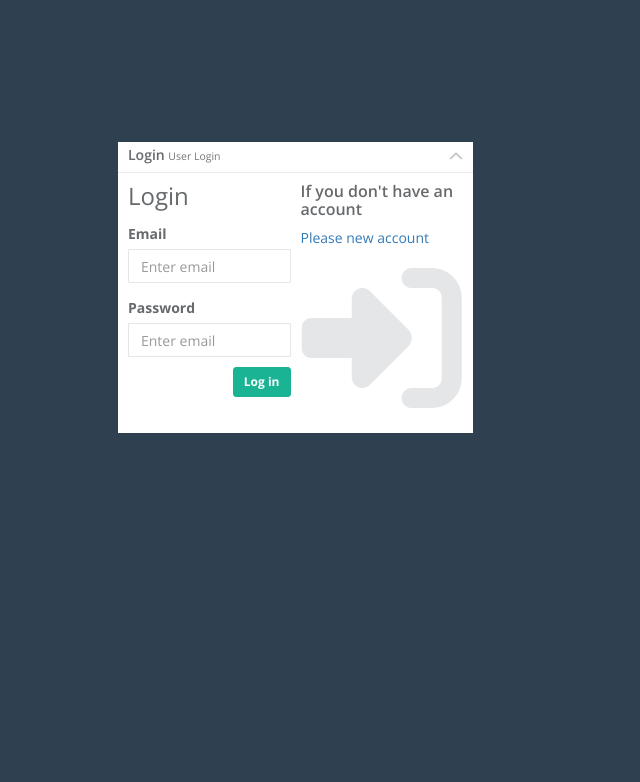
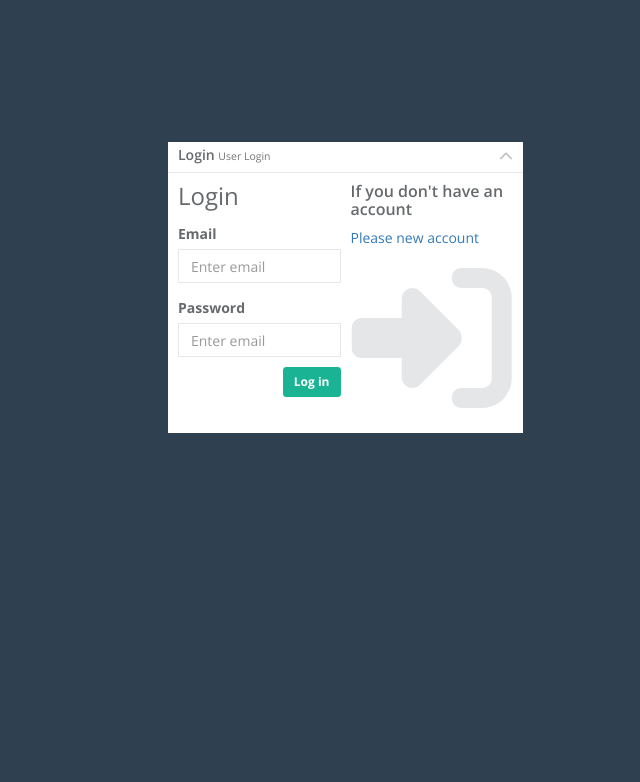
Before and after one commit to happychallenge/ohtto, a Django app: template account/templates/account/login.html in a window 1280 px wide. Shown: the part 58-840 px from the top of the page, without its empty margins (297-937 px from the left). Run offline with Django 3.2, Linux system fonts and the light colour scheme; the template is opened without the code that fills it, so the values that code supplies are empty; some libraries are stand-ins or nearby versions.

Commit message:
login modifyed

```diff
--- a/account/templates/account/login.html
+++ b/account/templates/account/login.html
@@ -9,7 +9,7 @@
     width: 400px;
     height: 400px;
     position: fixed;
-    margin-left: -250px;
+    margin-left: -200px;
     margin-top: -200px;
     top: 50%;
     left: 50%;
```
